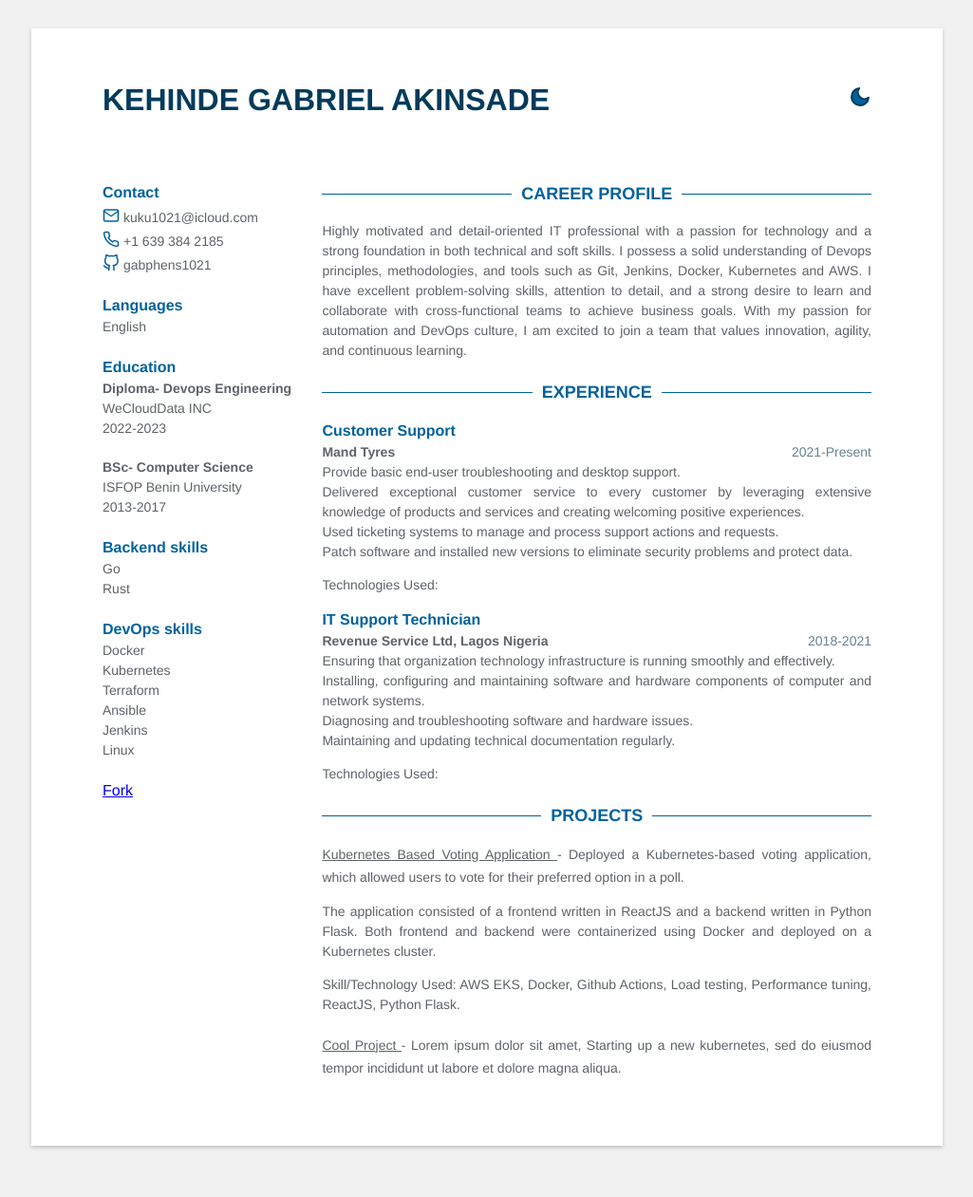
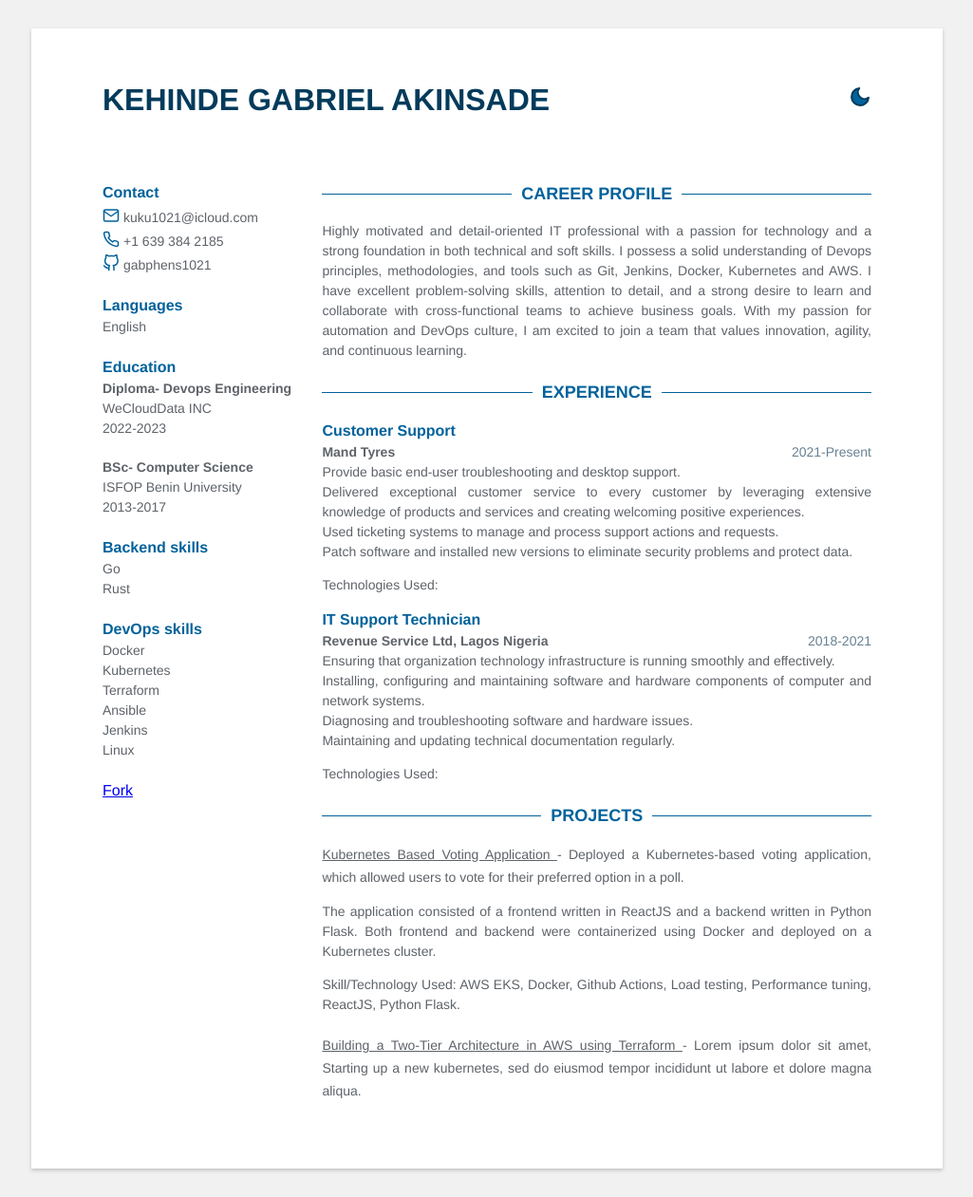
Before and after one commit to gabphens1021/kehindeakinsade.github.io, a Jekyll site: the page built from index.html, in a window 1280 px wide. Shown: the whole page at 95% size, without its empty margins (127-1152 px from the left). Built offline with Jekyll 4.4.1, drawn with Linux system fonts in a browser that asks for light colours; before the commit the page ends 1237 px from its top, so only the background shows below that.

Commit message:
Adding second project

```diff
--- a/_data/data.yml
+++ b/_data/data.yml
@@ -74,7 +74,7 @@ projects:
       Both frontend and backend were containerized using Docker and deployed on a Kubernetes cluster. <p>
       Skill/Technology Used: AWS EKS, Docker, Github Actions, Load testing, Performance tuning, ReactJS, Python Flask.
 
-  - title: Cool Project
+  - title: Building a Two-Tier Architecture in AWS using Terraform
     link: #
     details: |
       Lorem ipsum dolor sit amet, Starting up a new kubernetes, sed do eiusmod
```
